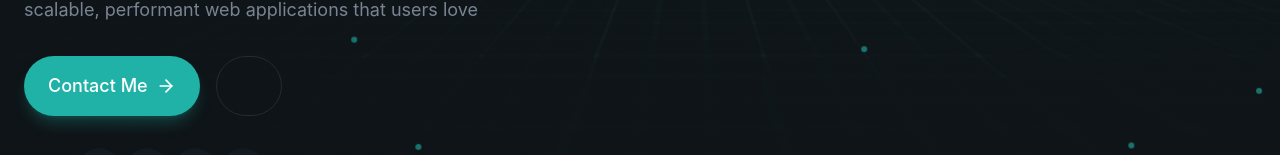
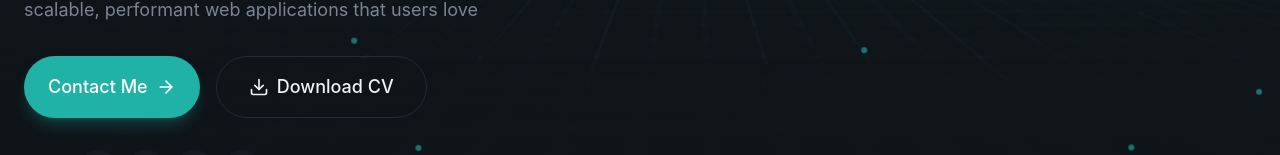
Before and after one commit to SteveMaranga01/SamPortfolio, a React (Vite) app: page / in a window 1280 px wide. Shown: the part 544-699 px from the top of the page. Built offline with nearby package versions, Linux system fonts and the light colour scheme.

Commit message:
modified

```diff
--- a/src/Comps/AnimatedBorderButton.jsx
+++ b/src/Comps/AnimatedBorderButton.jsx
@@ -1,6 +1,6 @@
 import { Download } from "lucide-react";
 
-export const AnimatedBorderButton = ({ children }) => {
+export const AnimatedBorderButton = () => {
   return (
     <button
       className="relative bg-transparent border border-border
@@ -31,7 +31,8 @@ export const AnimatedBorderButton = ({ children }) => {
         />
       </svg>
       <span className="relative z-10 flex items-center justify-center gap-2">
-        {children}
+        <Download className="w-5 h-5"/>
+        Download CV
       </span>
     </button>
   );
```
